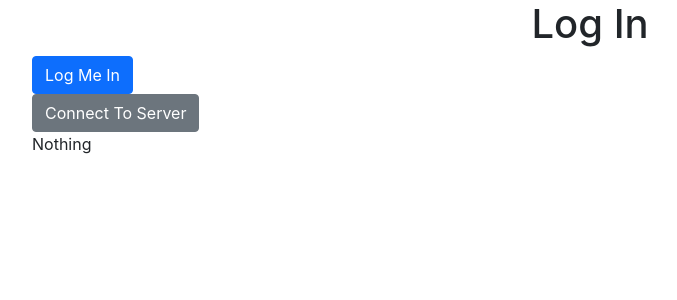
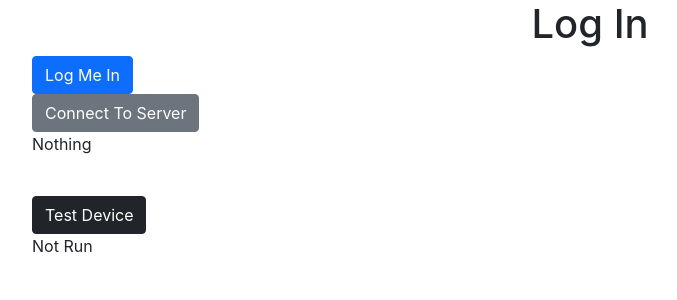
Before and after one commit to CloneJediXI/RunMyHouseClient, a React (Create React App) app in the folder electron-app/: page / in a window 1280 px wide. Shown: the top 300 px of the page, without its empty margins (50-727 px from the left). Built offline with nearby package versions, Linux system fonts and the light colour scheme.

Commit message:
Changes server path based on device running app

```diff
--- a/electron-app/src/App.js
+++ b/electron-app/src/App.js
@@ -12,9 +12,11 @@ class App extends React.Component {
     this.validate = this.validate.bind(this);
     this.logOut = this.logOut.bind(this);
     this.connectToServer = this.connectToServer.bind(this);
+    this.testDevice = this.testDevice.bind(this);
     this.state = {
       auth: 'false',
-      message: 'Nothing'
+      message: 'Nothing',
+      testResult: 'Not Run'
     };
   }
   validate() {
@@ -27,8 +29,20 @@ class App extends React.Component {
       auth: 'false'
     });
   }
+  testDevice(){
+    if(/Android|webOS|iPhone|iPad|iPod|BlackBerry|IEMobile|Opera Mini/i.test(navigator.userAgent)){
+      this.setState({testResult: "mobile"});
+    }else{
+      this.setState({testResult: "not mobile"});
+    }
+  }
   connectToServer(){
-    fetch('http://localhost:80/runmyhouseserver/login.php?username=test&password=test')
+    let server = "localhost";
+    if(/Android|webOS|iPhone|iPad|iPod|BlackBerry|IEMobile|Opera Mini/i.test(navigator.userAgent)){
+      server = "10.0.2.2"
+    }
+    fetch('http://'+server+':80/runmyhouseserver/login.php?username=test&password=test', {method: 'GET',
+    mode: 'cors', crossDomain:true,})
         .then(response => response.json())
         .then(data => this.setState({ message: data.message }))
         .catch(error => {
@@ -40,7 +54,7 @@ class App extends React.Component {
   render() {
     let test = <div className="App"><h1 className="text-center">Oops! Something went wrong!</h1></div>;
     if (this.state.auth === 'false'){
-      test = <LogIn validate={this.validate} connect={this.connectToServer} message={this.state.message}></LogIn>;
+      test = <LogIn validate={this.validate} connect={this.connectToServer} message={this.state.message} testDevice={this.testDevice} testResult={this.state.testResult}></LogIn>;
     }else {
       test = <div className="App">
         <Router>
--- a/electron-app/src/components/LogIn.jsx
+++ b/electron-app/src/components/LogIn.jsx
@@ -9,6 +9,9 @@ function LogIn(props) {
         <br/>
         <button className="btn btn-secondary" onClick={() => props.connect()}>Connect To Server</button>
         <p>{props.message}</p>
+        <br/>
+        <button className="btn btn-dark" onClick={() => props.testDevice()}>Test Device</button>
+        <p>{props.testResult}</p>
       </div>
     </div>
   );
```
